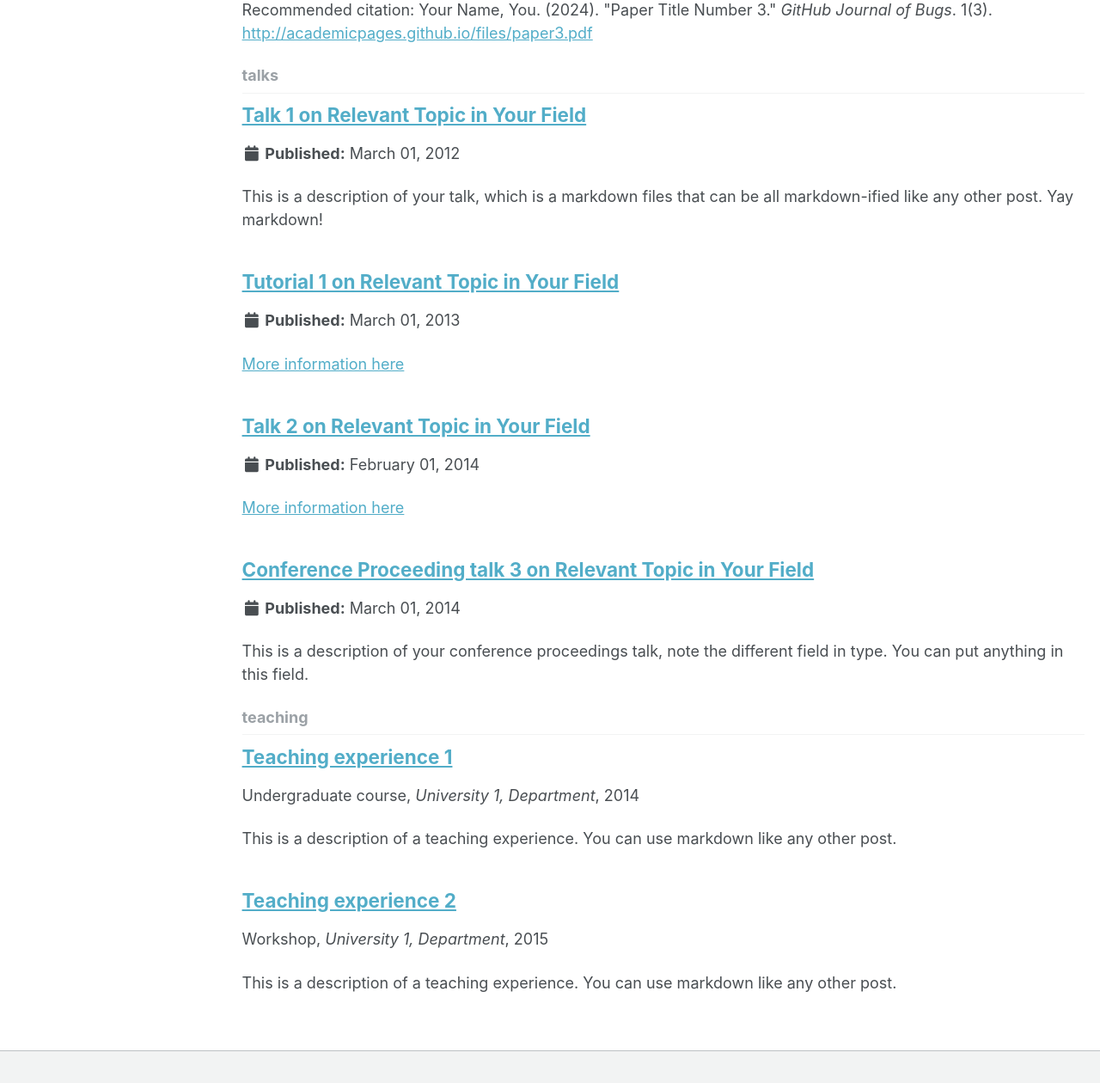
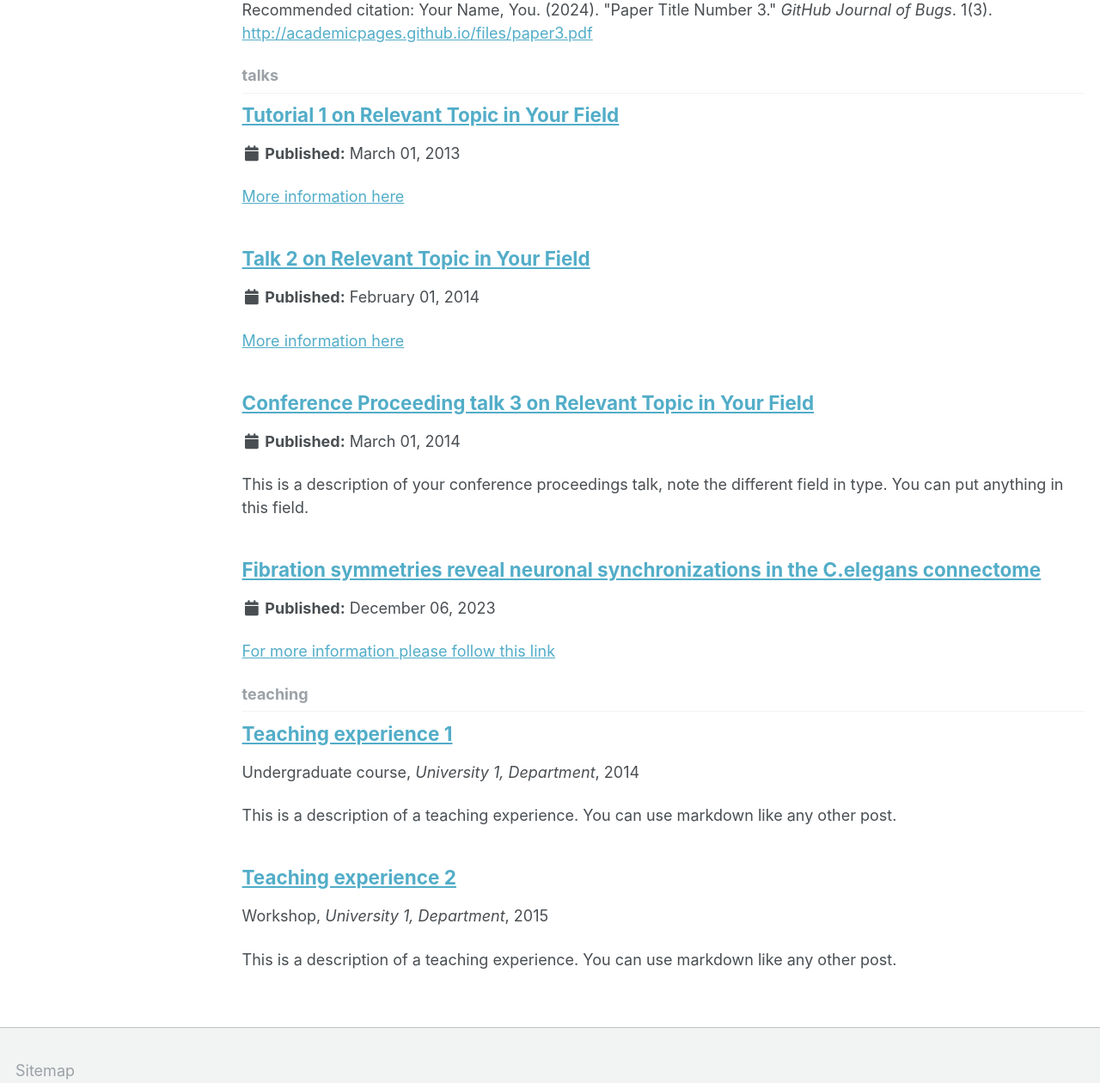
Before and after one commit to kryogenica/CV, a Jekyll site: the page built from _pages/collection-archive.html, in a window 1280 px wide and 1400 px high, scrolled down 1915 px, cut to the strip 140-1400 px from the top of the window. Shown: the whole strip at 86% size. Built offline with Jekyll 4.4.1, drawn with Linux system fonts in a browser that asks for light colours.

Commit message:
Update 2012-03-01-talk-1.md

```diff
--- a/_talks/2012-03-01-talk-1.md
+++ b/_talks/2012-03-01-talk-1.md
@@ -1,11 +1,11 @@
 ---
-title: "Talk 1 on Relevant Topic in Your Field"
+title: "Fibration symmetries reveal neuronal synchronizations in the C.elegans connectome"
 collection: talks
 type: "Talk"
 permalink: /talks/2012-03-01-talk-1
-venue: "UC San Francisco, Department of Testing"
-date: 2012-03-01
-location: "San Francisco, California"
+venue: "9th Annual Brain Initiative"
+date: 06-12-2023
+location: "Bethesda, Maryland"
 ---
 
-This is a description of your talk, which is a markdown files that can be all markdown-ified like any other post. Yay markdown!
+[For more information please follow this link](https://brainmeeting2023.ipostersessions.com/Default.aspx?s=C6-8A-86-90-1D-74-6D-E2-27-E4-8F-4C-A7-6F-03-0A)
```
